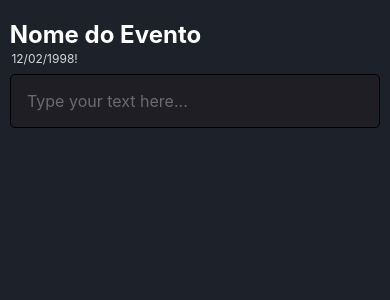
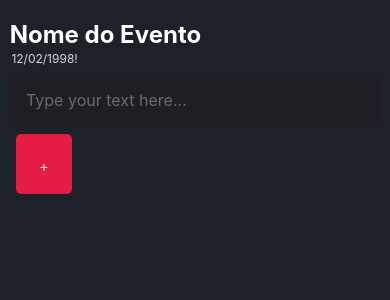
Before and after one commit to smborgesMobile/Im-Here, a React Native app in the folder imhere/: screen / in a window 390 px wide. Shown: the top 300 px of the page. Built offline with nearby package versions, Linux system fonts and the light colour scheme.

Commit message:
Feat: create first button

```diff
--- a/imhere/src/screens/home/index.tsx
+++ b/imhere/src/screens/home/index.tsx
@@ -1,8 +1,13 @@
-import { SafeAreaView, Text, TextInput } from 'react-native';
+import { Button, SafeAreaView, Text, TextInput, TouchableOpacity } from 'react-native';
 import { styles } from "./styles";
 
 
 export default function Home() {
+
+    function handleParticipantAdd() {
+        console.log('Participant added');
+    }
+
     return (
         <SafeAreaView style={styles.container}>
             <Text style={styles.eventName}> Nome do Evento</Text>
@@ -12,6 +17,9 @@ export default function Home() {
                 placeholder='Type your text here...'
                 placeholderTextColor='#6b6b6b'
             />
+            <TouchableOpacity onPress={handleParticipantAdd} style={styles.buttonSend}>
+                <Text style={styles.buttonSend}> + </Text>
+            </TouchableOpacity>
         </SafeAreaView>
     );
 }
--- a/imhere/src/screens/home/styles.tsx
+++ b/imhere/src/screens/home/styles.tsx
@@ -20,7 +20,6 @@ export const styles = StyleSheet.create({
     marginLeft: 8
   },
   input: {
-        borderWidth: 1,
     borderRadius: 5,
     marginTop: 8,
     marginHorizontal: 10,
@@ -28,5 +27,18 @@ export const styles = StyleSheet.create({
     color: '#FFFFFF',
     padding: 16,
     fontSize: 16
+  },
+  buttonSend: {
+    width: 56,
+    height: 56,
+    borderRadius: 5,
+    backgroundColor: '#E51C44',
+    color: '#FFFFFF',
+    alignItems: 'center',
+    justifyContent: 'center',
+    textAlign: 'center',
+    lineHeight: 56,
+    marginHorizontal: 16,
+    marginTop: 8,
   }
 });
```
Lines whose indentation alone changed are shown as unchanged.
